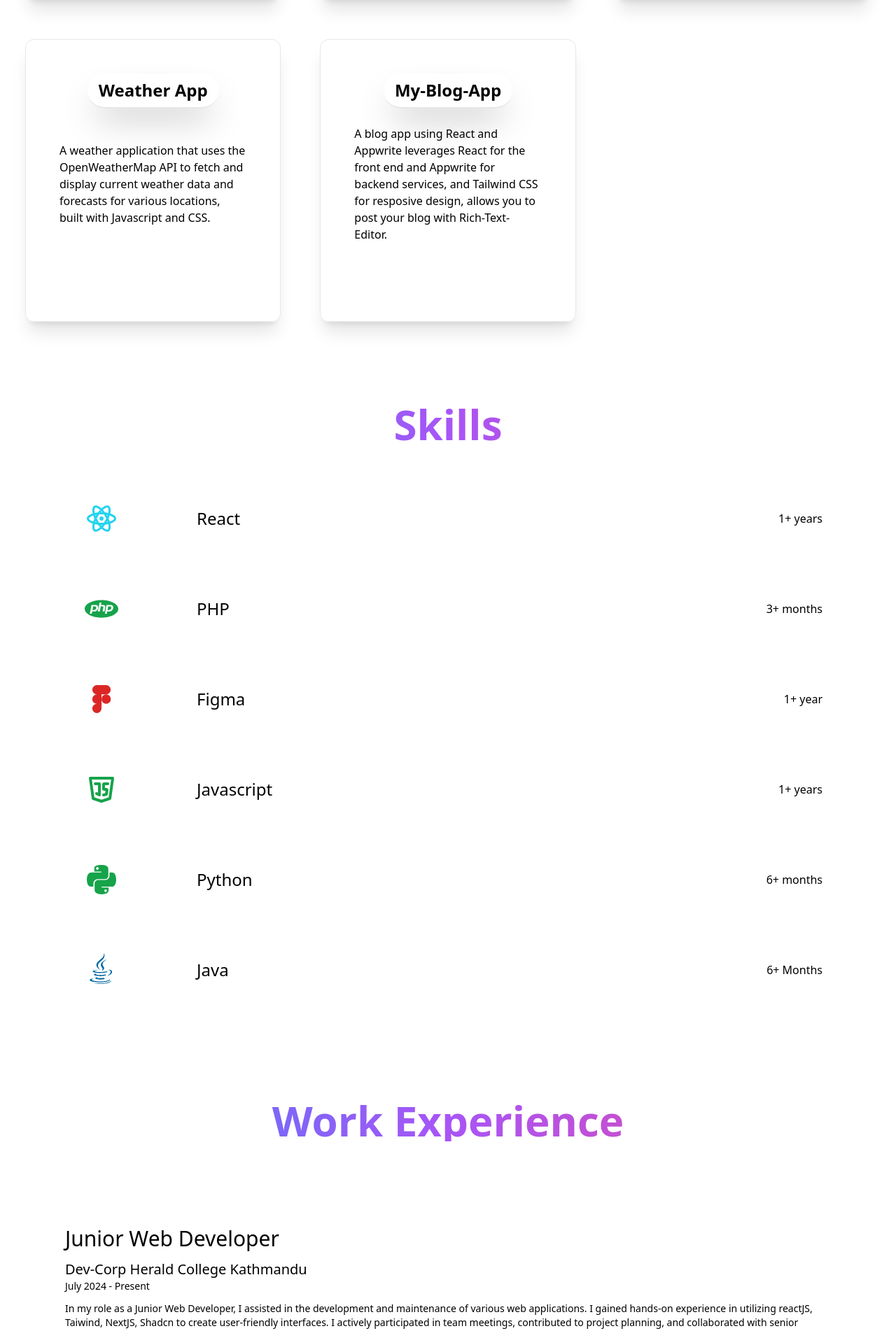
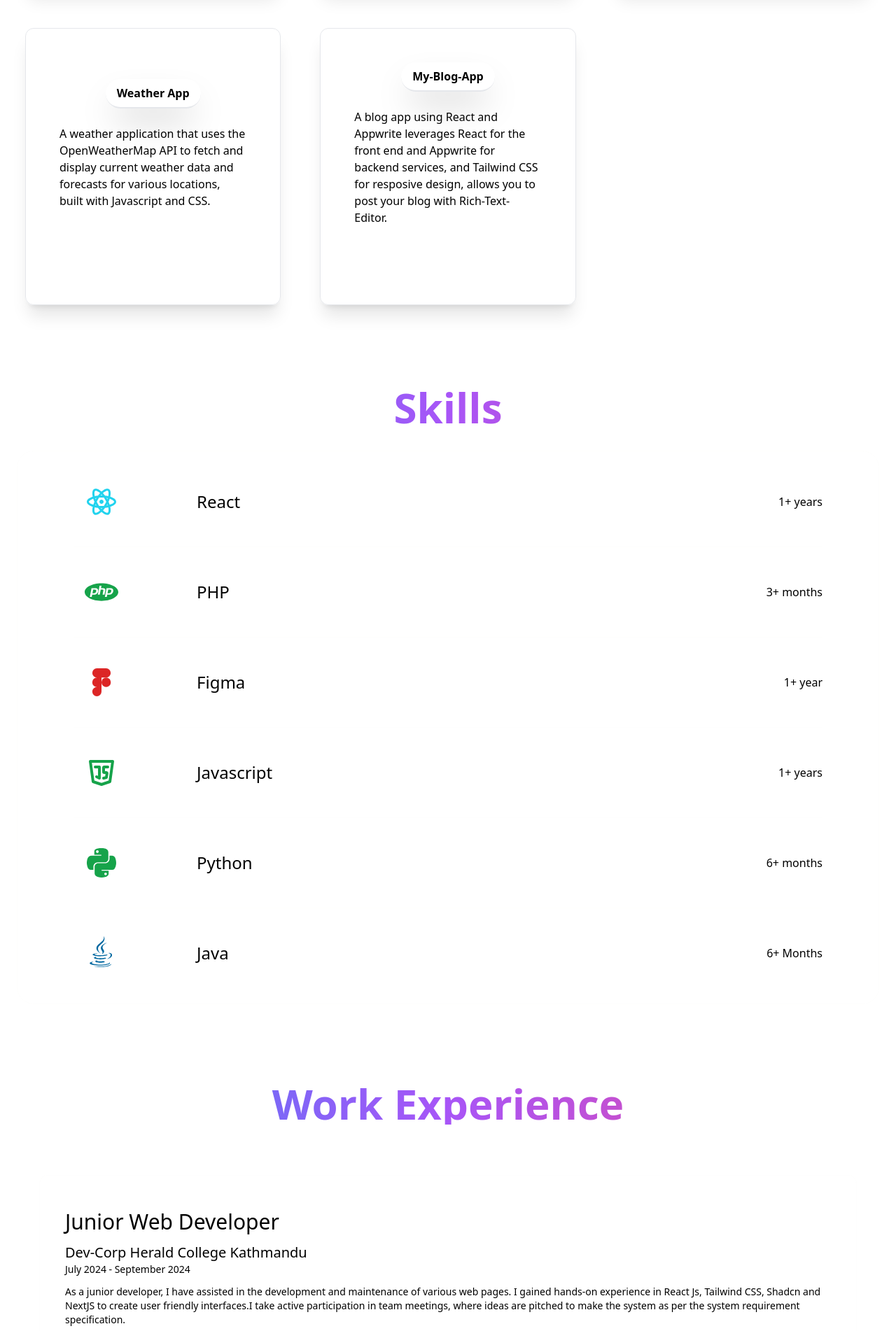
Before and after one commit to dipeshghimire2004/Portfolio, a React (Vite) app: page / in a window 1280 px wide. Shown: the part 2292-4194 px from the top of the page at 70% size. Built offline with nearby package versions, Linux system fonts and the light colour scheme.

Commit message:
profile updation

```diff
--- a/src/components/Project.tsx
+++ b/src/components/Project.tsx
@@ -15,7 +15,7 @@ const Project: React.FC = () => {
         {PROJECTS.map((project) => (
           <motion.div
             key={project.id}
-            className="relative flex flex-col  items-center p-12 m-5 justify-between border rounded-xl shadow-xl overflow-hidden transition-all duration-500"
+            className="relative flex flex-col  items-center p-12 m-5 justify-center border rounded-xl shadow-xl overflow-hidden transition-all duration-500"
             whileHover={{
               scale: 1.03,
               rotateX: 1,
@@ -25,7 +25,7 @@ const Project: React.FC = () => {
             transition={{ type: 'spring', stiffness: 120, damping: 12 }}
           >
 
-            <h1 className="text-2xl font-extrabold border-b-2 shadow-2xl  px-4 py-2 rounded-full">{project.name}</h1>
+            <h1 className="text-2xltext-center font-extrabold border-b-2 shadow-2xl  px-4 py-2 rounded-full">{project.name}</h1>
 
 
             <p className="  my-6">{project.description}</p>
--- a/src/constants/index.tsx
+++ b/src/constants/index.tsx
@@ -125,9 +125,9 @@ import {
     {
       title: "Junior Web Developer",
       company: "Dev-Corp Herald College Kathmandu",
-      duration: "July 2024 - Present",
+      duration: "July 2024 - September 2024",
       description:
-        "In my role as a Junior Web Developer, I assisted in the development and maintenance of various web applications. I gained hands-on experience in utilizing reactJS, Taiwind, NextJS, Shadcn to create user-friendly interfaces. I actively participated in team meetings, contributed to project planning, and collaborated with senior developers to implement new features.",
+        "As a junior developer, I have assisted  in the development and maintenance of various web pages. I gained hands-on experience in React Js, Tailwind CSS, Shadcn and NextJS to create user friendly interfaces.I take active participation in team meetings, where ideas are pitched to make the system as per the system requirement specification.",
     },
     {
       title: "On-The Job Traning",
@@ -140,19 +140,20 @@ import {
 
   export const EDUCATION = [
     {
+      degree: "BC's (Hons)  Computer Science ",
+      institution: "Herald College Kathmandu",
+      duration: "September 2024 - Present",
+      description:
+        "Focused on programming, especially on web development, where I have indulged myself into different programming languages i.e. Java, Javascript, Typescript, python, Django, React, PHP. Participate  in the contribution to the web development community. ",
+    },
+    {
       degree: "+12 'Computer Engineering",
-      institution: "Shree SIddhababa Sec. School",
+      institution: "Shree Siddhababa Sec. School",
       duration: "2019-2023",
       description:
         "Overview of contemporary technology along with development process. Completed a SRS on enhancing user experience in web applications through advanced interactive techniques. Participated in various projects involving frontend development,Research, and data structures upto certain extents. Graduated with honors.",
     },
-    {
-      degree: "BS'c (Hons)  Computer Science ",
-      institution: "Herald College Kathmandu",
-      duration: "September 2008 - June 2012",
-      description:
-        "Focused on web development, programming languages, and database management. Actively involved in coding clubs and Devlopment Community, where I developed web applications using HTML, CSS, JavaScript,react, Tailwind, NextJS,AppWrite and PHP. Completed a senior project on developing an Workshop Tracking of Herald College.",
-    },
+
   ];
 
   export const GITHUB=[
```
